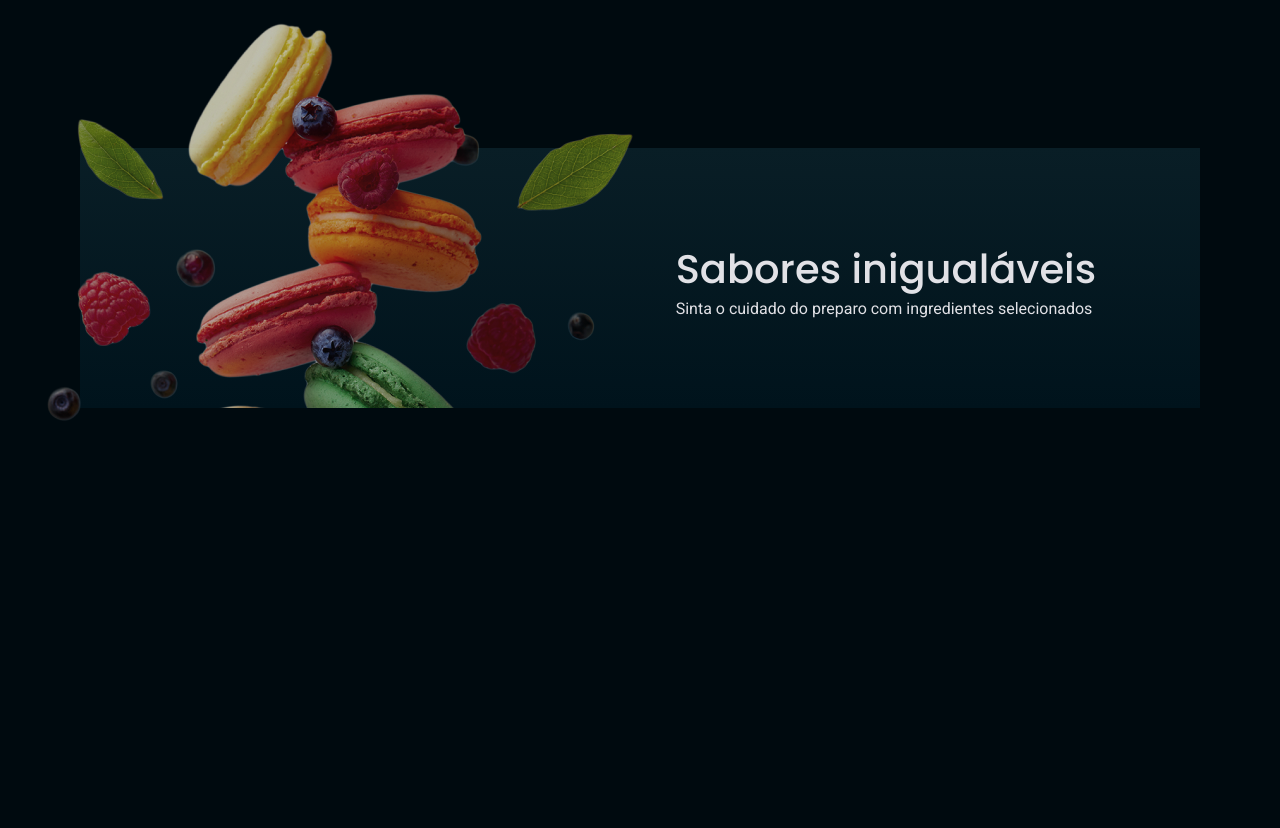
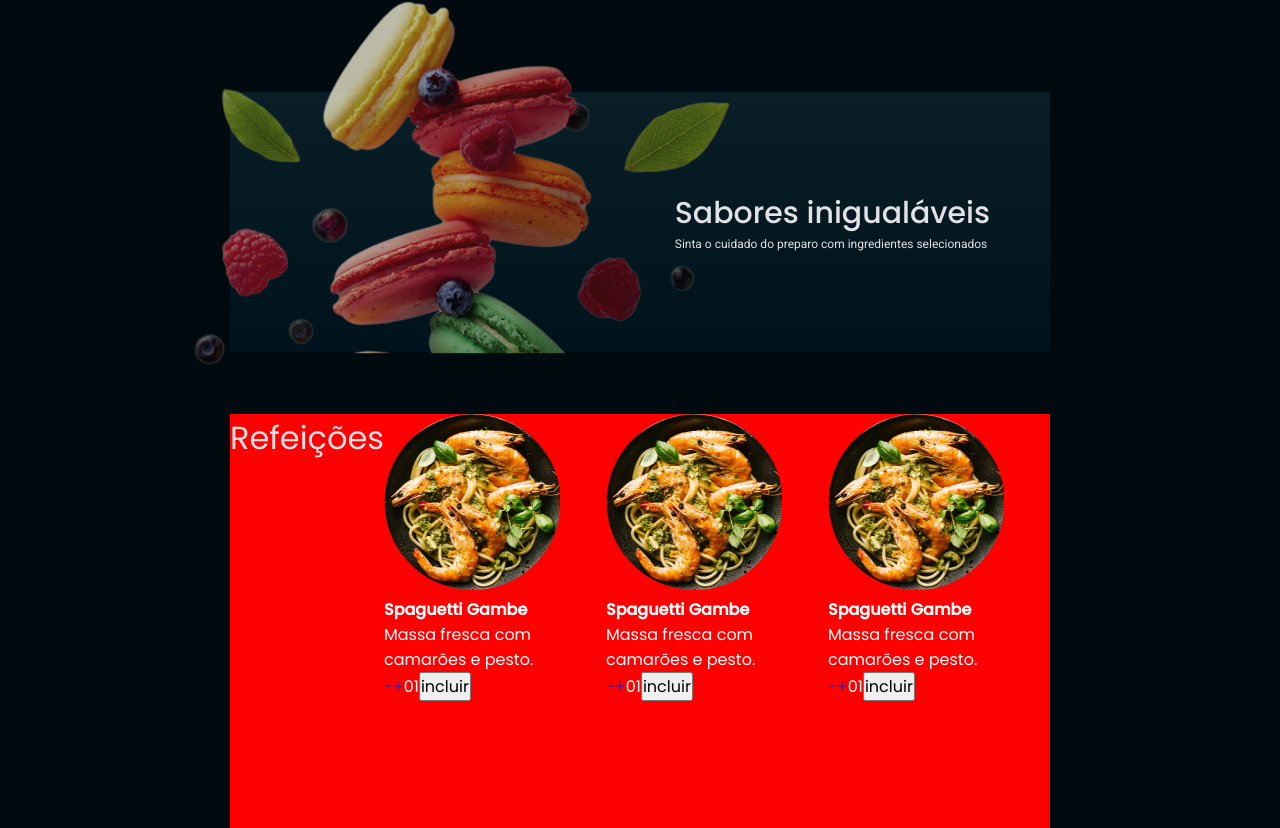
Before and after one commit to Maxtherox/foodexplorer-react-frontend, a React (Vite) app: page / in a window 1280 px wide. Shown: the part 132-960 px from the top of the page. Built offline with nearby package versions, Linux system fonts and the light colour scheme.

Commit message:
Added fixed some features to header, fixed footer VH, started section

```diff
--- a/src/Components/Footer/styles.js
+++ b/src/Components/Footer/styles.js
@@ -5,16 +5,15 @@ export const Container = styled.footer`
     display: flex;
     justify-content: center;
     align-items: center;
-
+    width: 100%;
     height: 77px;
     background-color: ${({theme}) => theme.COLORS.DARK_DARK_600};
     font-size: 15px;
 
-    position: absolute;
-    bottom: 1;
-
+    position: relative;
+    bottom: 0;
     left: 0;
-    right: 0;
+    z-index: 3;
 
 
 
--- a/src/Components/Header/index.jsx
+++ b/src/Components/Header/index.jsx
@@ -8,12 +8,10 @@ import { Footer } from "../Footer";
 
 export function Header(){
     function openNav() {
-
      document.getElementById("mySidebar").style.visibility = "visible";
      document.getElementById("mySidebar").style.animation = "menuOpen 0.5s";
      document.getElementById("mySidebar").style.width = "100%";
      preventDefault();
-
       }
       function closeNav() {
 
@@ -24,11 +22,19 @@ export function Header(){
 
         preventDefault();
       }
-
+      let prevScrollpos = window.scrollY;
+        window.onscroll = function() {
+            let currentScrollPos = window.scrollY;
+            if (prevScrollpos < currentScrollPos) {
+                document.getElementById("navbar").style.position = "fixed"
+                document.getElementById("navbar").style.top = "0";
+            }
+        prevScrollpos = currentScrollPos;
+    }
 
     return(
-        <Container>
-            <Headerbase>
+        <Container >
+            <Headerbase id="navbar">
                 <Content>
                 <a className="MenuOpen" onClick={openNav} ><img src={MenuIcon} alt="" /></a>
                 <h1><img src={logoIcon} alt=""/>food explorer </h1>
@@ -51,7 +57,6 @@ export function Header(){
                   <Search/>
                   <a onClick={closeNav}>Sair</a>
                 </main>
-
             </Menu>
             </Headerbase>
         </Container>
--- a/src/Components/Header/styles.js
+++ b/src/Components/Header/styles.js
@@ -4,12 +4,14 @@ import { DEVICE_BREAKPOINTS } from "../../styles/devicesBreakpoints"
 export const Container = styled.div`
     position: relative;
     transition: 1s;
-
-
 `
 
 export const Headerbase = styled.header`
-position: relative;
+position: fixed;
+top: 0;
+left: 0;
+z-index: 2;
+
     width: 100%;
     height: 11.4rem;
     background-color: ${({theme}) => theme.COLORS.DARK_DARK_700};
@@ -39,7 +41,7 @@ export const Content = styled.div`
         input{
             width: 100%;
         }
-        @media (min-width:${DEVICE_BREAKPOINTS.LG}) {
+        @media (min-width:${DEVICE_BREAKPOINTS.XL}) {
             display: flex;
             width: 58.1rem;
             margin: auto 0;
--- /dev/null
+++ b/src/Components/Section/index.jsx
@@ -0,0 +1,10 @@
+import { Container } from "./styles";
+
+export function Section ({title, children }){
+    return (
+        <Container>
+            <h2>{title}</h2>
+            {children}
+        </Container>
+    )
+}
--- /dev/null
+++ b/src/Components/Section/styles.js
@@ -0,0 +1,25 @@
+import styled from "styled-components";
+import { DEVICE_BREAKPOINTS } from "../../styles/devicesBreakpoints";
+
+export const Container = styled.section`
+    display: flex;
+    margin: 0 auto;
+    background-color: red;
+    height: 530px;
+    width: 1122px;
+    margin-bottom: 48px;
+
+    > h2 {
+        font-size: 32px;
+        font-weight: 400;
+        color: ${({theme}) => theme.COLORS.LIGHT_LIGHT_300};
+    }
+
+    @media (max-width:${DEVICE_BREAKPOINTS.XL}){
+        width: 820px;
+    }
+    @media (max-width:${DEVICE_BREAKPOINTS.MD}){
+        width: 376px;
+        height: 341px;
+    }
+`
--- a/src/pages/Home/index.jsx
+++ b/src/pages/Home/index.jsx
@@ -2,6 +2,8 @@ import { Container, Main, Banner } from "./styles";
 import { Header } from "../../Components/Header";
 import { Footer } from "../../Components/Footer";
 import Maskgroup from "../../assets/maskgroup.png"
+import { Section } from "../../Components/Section";
+import spaguetti from "../../assets/foods/spaguetti.png"
 
 export function Home(){
     return(
@@ -15,6 +17,46 @@ export function Home(){
                             <p>Sinta o cuidado do preparo com ingredientes selecionados</p>
                         </div>
                     </Banner>
+                    <Section title="Refeições">
+                        <div>
+                            <img src={spaguetti} alt="" />
+                            <h2>Spaguetti Gambe</h2>
+                            <p>Massa fresca com camarões e pesto. </p>
+                            <a href="">-</a>
+                            <a href="">+</a>
+                            <span>01</span>
+                            <button>incluir</button>
+                        </div>
+                        <div>
+                            <img src={spaguetti} alt="" />
+                            <h2>Spaguetti Gambe</h2>
+                            <p>Massa fresca com camarões e pesto. </p>
+                            <a href="">-</a>
+                            <a href="">+</a>
+                            <span>01</span>
+                            <button>incluir</button>
+                        </div>
+                        <div>
+                            <img src={spaguetti} alt="" />
+                            <h2>Spaguetti Gambe</h2>
+                            <p>Massa fresca com camarões e pesto. </p>
+                            <a href="">-</a>
+                            <a href="">+</a>
+                            <span>01</span>
+                            <button>incluir</button>
+                        </div>
+                    </Section>
+                    <Section title="Refeições"></Section>
+                    <Section title="Refeições"></Section>
+                    <Section title="Refeições"></Section>
+                    <Section title="Refeições"></Section>
+                    <Section title="Refeições"></Section>
+                    <Section title="Refeições"></Section>
+                    <Section title="Refeições"></Section>
+                    <Section title="Refeições"></Section>
+                    <Section title="Refeições"></Section>
+                    <Section title="Refeições"></Section>
+                    <Section title="Refeições"></Section>
                 </Main>
             <Footer/>
         </Container>
--- a/src/pages/Home/styles.js
+++ b/src/pages/Home/styles.js
@@ -5,8 +5,7 @@ export const Container = styled.div`
 
 `
 export const Main = styled.main`
-height: 100vh;
-width: 100%;
+
 /*
 #container-group::before{
 
@@ -29,21 +28,33 @@ export const Banner = styled.div`
     align-items: center;
     position: relative;
     height: 260px;
-    max-width: 1120px;
+    max-width: 112.0rem;
     min-width: 376px;
     background: ${({theme}) => theme.COLORS.GRADIENTS_200};
     margin: 0 auto;
-    margin-top: 166px;
-    @media (max-width:${DEVICE_BREAKPOINTS.LG}) {
+    margin-top: 266px;
+    margin-bottom: 62px;
+    @media (max-width:${DEVICE_BREAKPOINTS.XL}) {
         max-width: 820px;
-
+        margin-top: 224px;
         > img {
             position: absolute;
             width: 600px;
-
         }
+    }
 
 
+     @media (max-width:${DEVICE_BREAKPOINTS.MD}){
+         height: 120px;
+         width: 376px;
+         margin-top: 154px;
+
+         > img {
+            height: 149px;
+            width: 197px;
+            margin-bottom: 10px;
+            margin-left: 52px;
+         }
     }
 
         > img {
@@ -53,8 +64,16 @@ export const Banner = styled.div`
         }
     > div {
         margin-right: 104px;
+        @media (max-width:${DEVICE_BREAKPOINTS.XL}){
+            margin-right: 60px;
+
+        }
         @media (max-width:${DEVICE_BREAKPOINTS.LG}){
-            margin-right: 60px;
+            margin-right: 40px;
+            text-wrap: wrap
+        }
+        @media (max-width:${DEVICE_BREAKPOINTS.MD}){
+            margin-right: 10px;
         }
 
         h1{
@@ -62,15 +81,24 @@ export const Banner = styled.div`
             font-weight: 500;
             font-size: 40px;
             color: ${({theme}) => theme.COLORS.LIGHT_LIGHT_300};
-            @media (max-width:${DEVICE_BREAKPOINTS.LG}){
+            @media (max-width:${DEVICE_BREAKPOINTS.XL}){
                 font-size: 30px;
+            }
+
+            @media (max-width:${DEVICE_BREAKPOINTS.MD}){
+                font-size: 18px;
             }
         }
         p{
             font-family: 'Roboto', sans-serif;
+            line-height: 140%;
             color: ${({theme}) => theme.COLORS.LIGHT_LIGHT_300};
-            @media (max-width:${DEVICE_BREAKPOINTS.LG}){
+            @media (max-width:${DEVICE_BREAKPOINTS.XL}){
                 font-size: 12px;
+            }
+
+            @media (max-width:${DEVICE_BREAKPOINTS.MD}){
+                max-width: 202px;
             }
         }
     }
```
Also changed, not shown: src/assets/foods/spaguetti.png (added).
